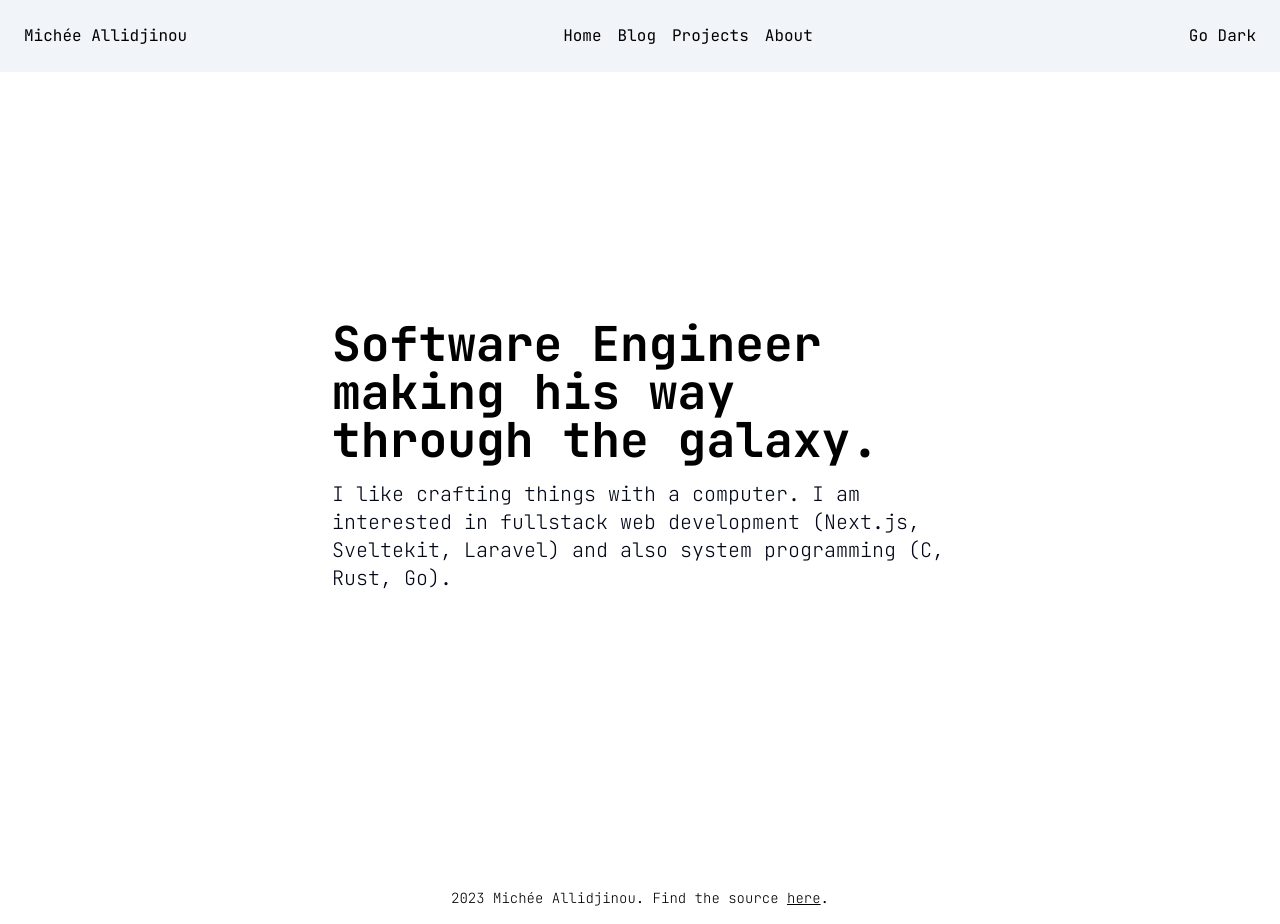
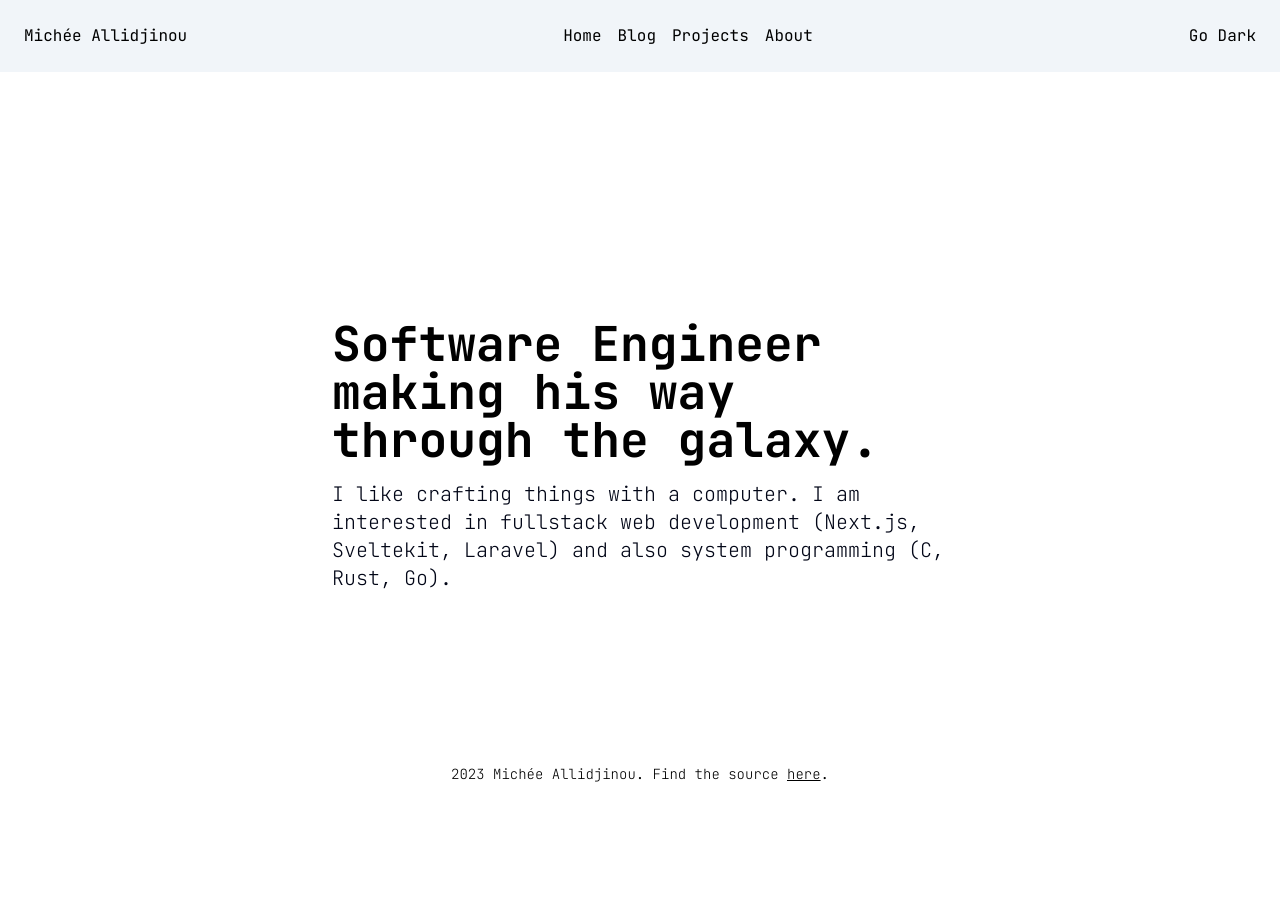
Before and after one commit to yoshua70/micheeallidjinou, a SvelteKit app: page / in a window 1280 px wide. After the commit the page ends 800 px from the top, so only its background shows below. Built offline with nearby package versions, Linux system fonts and the light colour scheme.

Commit message:
Fix height issue

```diff
--- a/src/routes/+layout.svelte
+++ b/src/routes/+layout.svelte
@@ -8,10 +8,10 @@
 	<title>Michée Allidjinou</title>
 	<meta name="description" content="" />
 </svelte:head>
-<body class="dark:bg-slate-950 dark:text-white flex flex-col">
+<body class="dark:bg-slate-950 dark:text-white flex flex-col min-h-screen">
 	<Navbar />
-	<div>
-		<slot />
-	</div>
+
+	<slot />
+
 	<Footer />
 </body>
--- a/src/routes/+page.svelte
+++ b/src/routes/+page.svelte
@@ -1,11 +1,13 @@
-<div class="flex justify-center bg-white min-h-screen p-6 dark:bg-slate-950 dark:text-red-300">
+<main class="flex flex-1 flex-col">
+	<article class="flex flex-1 justify-center bg-white p-6 dark:bg-slate-950 dark:text-red-300">
 		<div class="flex flex-col justify-center items-center h-full w-full lg:w-1/2 sm:mt-56 gap-4">
 			<h1 class="font-mono font-bold text-5xl">
 				Software Engineer<br /> making his way through the galaxy.
 			</h1>
 			<h2 class="font-mono font-light sm:text-xl text-slate-950 dark:text-slate-300">
-			I like crafting things with a computer. I am interested in fullstack web development (Next.js,
-			Sveltekit, Laravel) and also system programming (C, Rust, Go).
+				I like crafting things with a computer. I am interested in fullstack web development
+				(Next.js, Sveltekit, Laravel) and also system programming (C, Rust, Go).
 			</h2>
 		</div>
-</div>
+	</article>
+</main>
```
Lines whose indentation alone changed are shown as unchanged.
